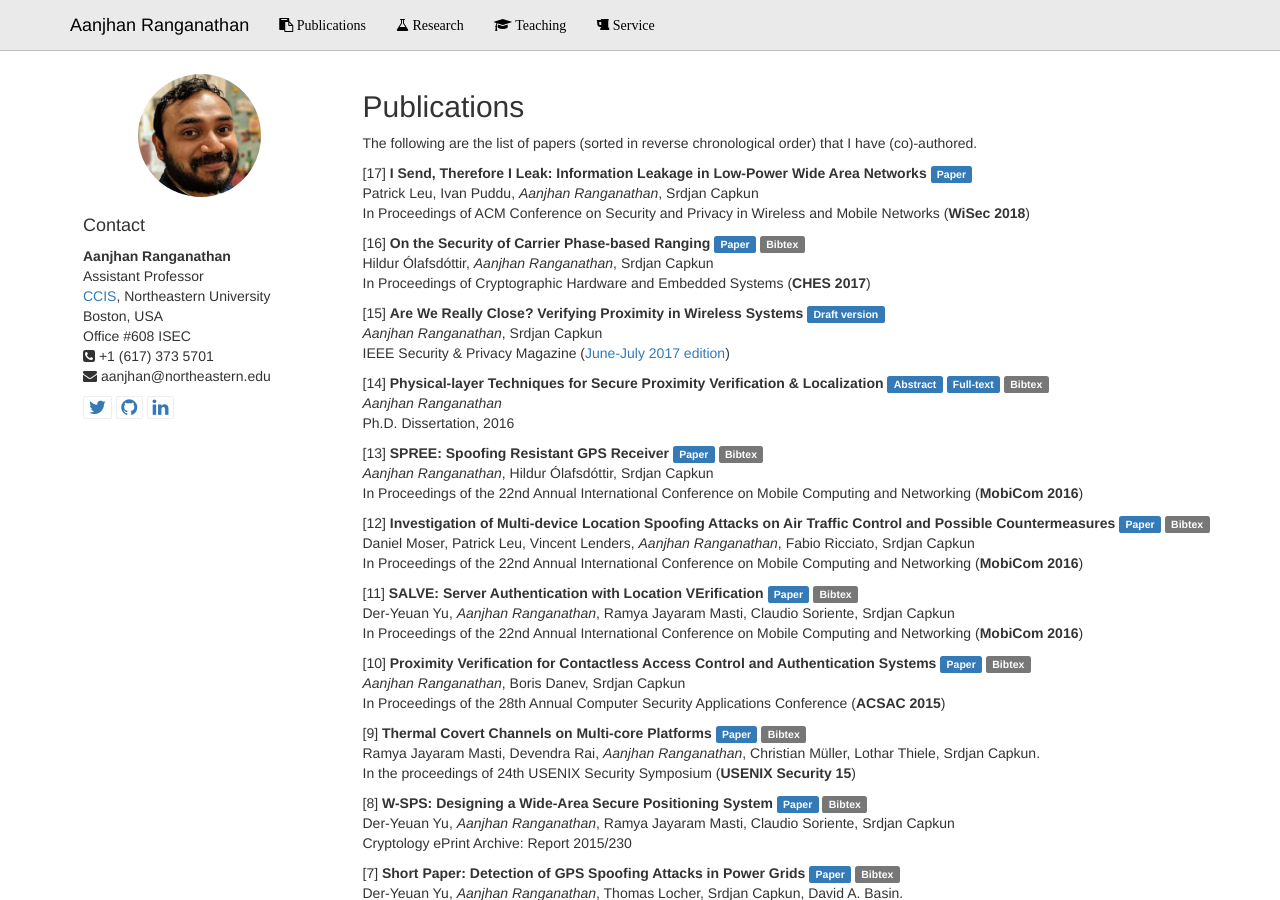
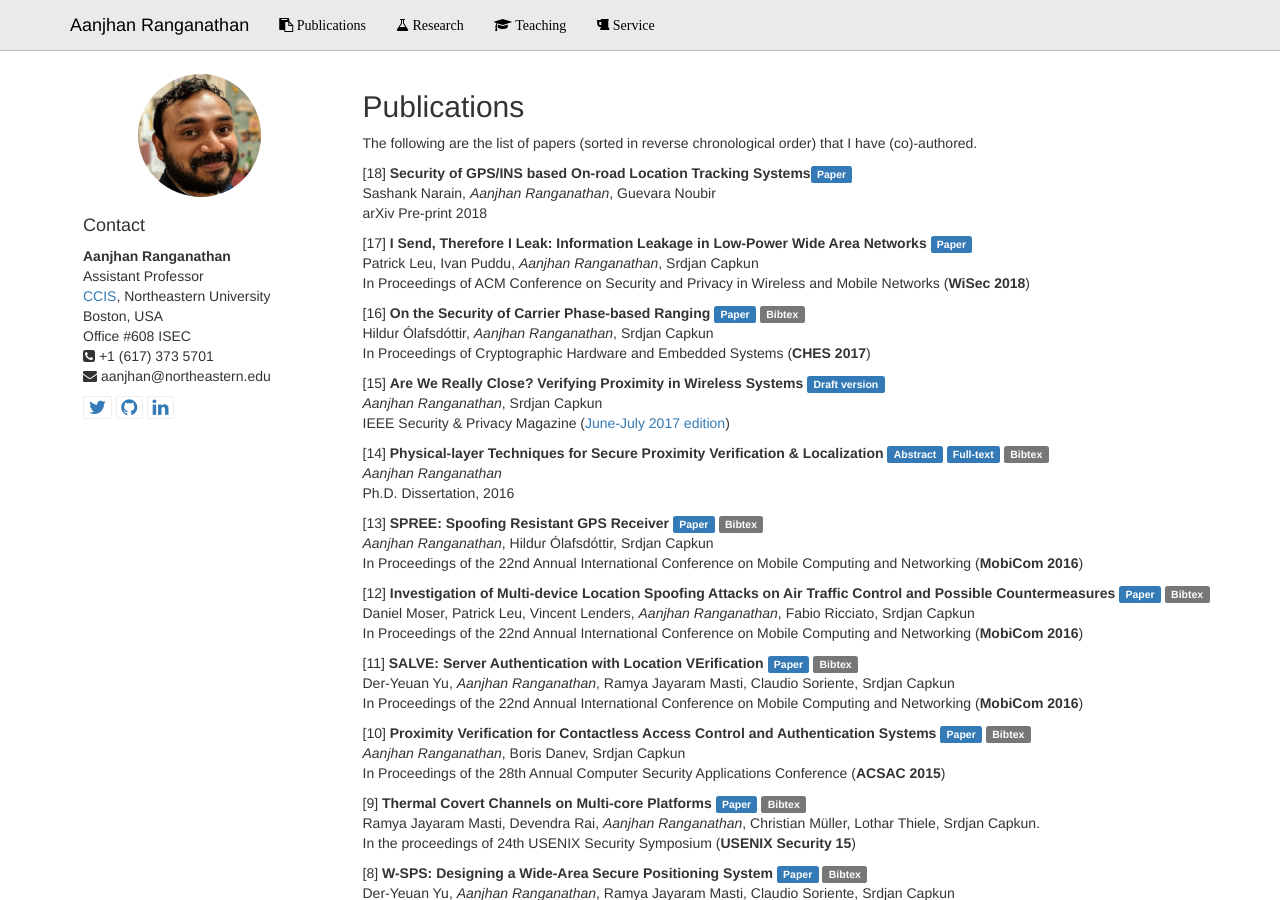
Before and after one commit to aanjhan/mywebsite, a Jekyll site: the page built from pubs/index.md, in a window 1280 px wide and 900 px high. Built offline with Jekyll 4.4.1, drawn with Linux system fonts in a browser that asks for light colours.

Commit message:
added INS / GPS paper in pubs

```diff
--- a/pubs/index.md
+++ b/pubs/index.md
@@ -6,6 +6,10 @@ layout: default
 ## Publications
 
 The following are the list of papers (sorted in reverse chronological order) that I have (co)-authored.
+
+[18] **Security of GPS/INS based On-road Location Tracking Systems**<a href="assets/gpsins_sashank.pdf" class="label label-primary">Paper</a><br/>
+Sashank Narain, *Aanjhan Ranganathan*, Guevara Noubir<br/>
+arXiv Pre-print 2018
 
 [17] **I Send, Therefore I Leak: Information Leakage in Low-Power Wide Area Networks** <a href="assets/leu_lorawisec18.pdf" class="label label-primary">Paper</a><br/>
 Patrick Leu, Ivan Puddu, *Aanjhan Ranganathan*, Srdjan Capkun<br/>
```
Also changed, not shown: 8 other files.
